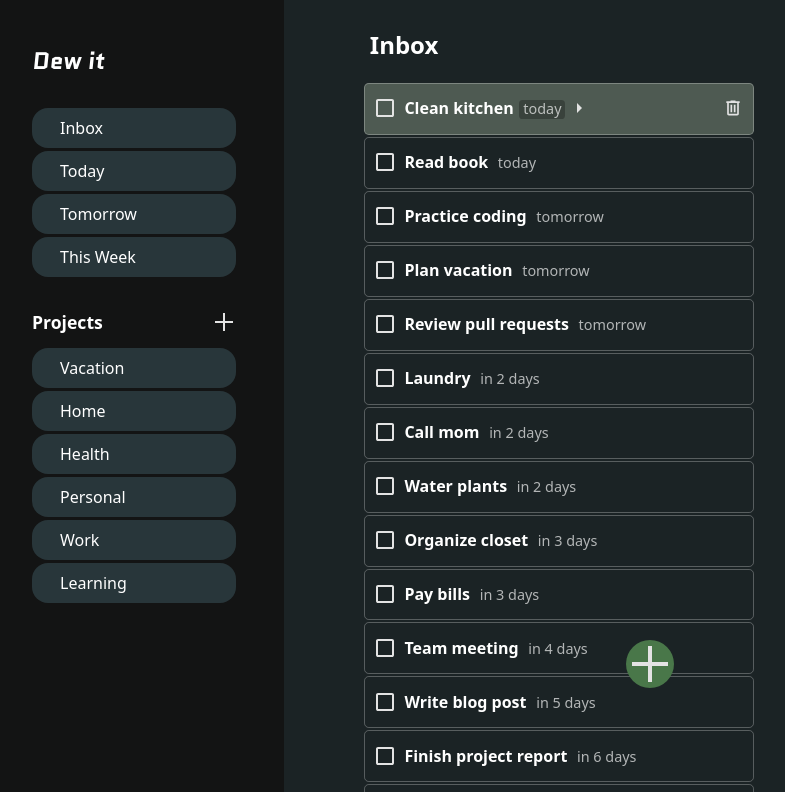
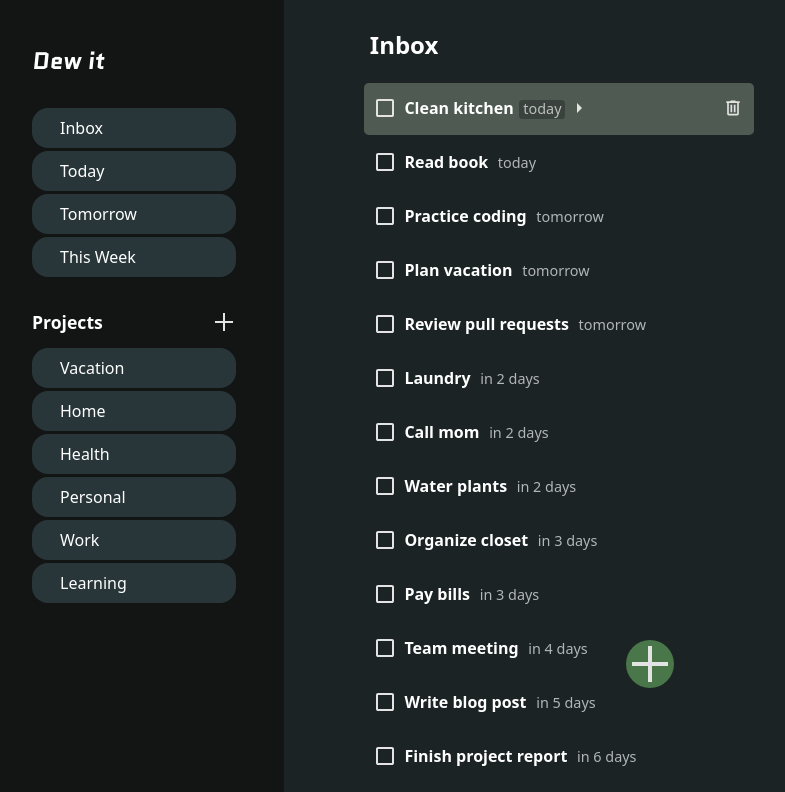
Before and after one commit to detierrez/odin-todo, a website built with webpack: page src/template.html in a window 1280 px wide. In both pictures the pointer is over the element 575 px from the left and 108 px from the top of the page. Shown: the top 792 px of the page, without its empty margins (16-801 px from the left). Built offline with nearby package versions, Linux system fonts and the light colour scheme.

Commit message:
fix: Update task card border and hover background color for improved visibility

```diff
--- a/src/modules/components/task-card/style.css
+++ b/src/modules/components/task-card/style.css
@@ -1,16 +1,20 @@
 .task-card {
-  border: 1px solid #fff4;
+  border: 1px solid transparent;
   border-radius: 0.3em;
   padding: 0.5em;
   padding-top: 0.6em;
   user-select: none;
 
   &:hover {
-    background-color: rgb(78, 90, 82);
+    background-color: #4e5a52;
   }
 
   &.completed {
     opacity: 0.6;
+  }
+
+  &:has(.expanded):not(:hover) {
+    background-color: #4e5a522a;
   }
 }
 
```
